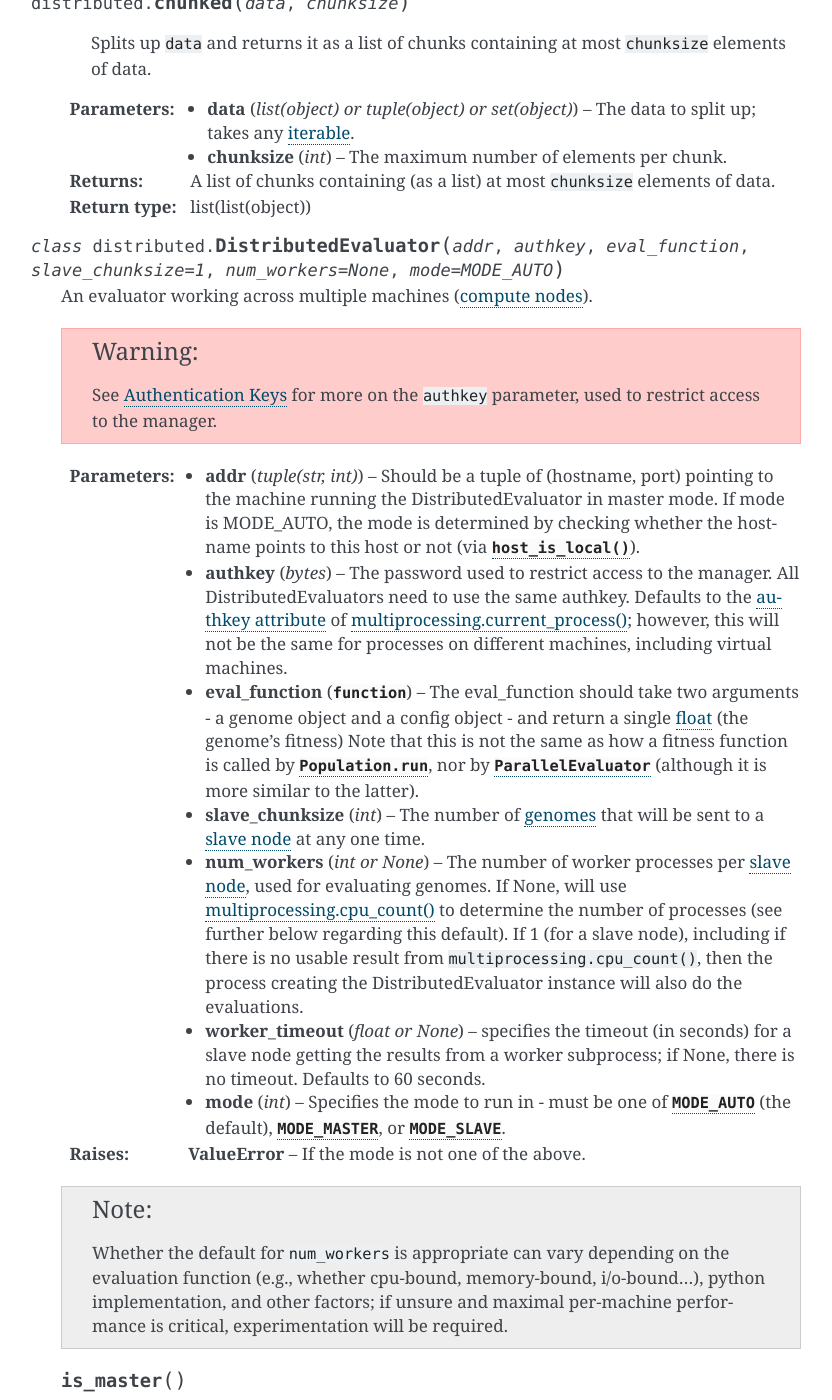
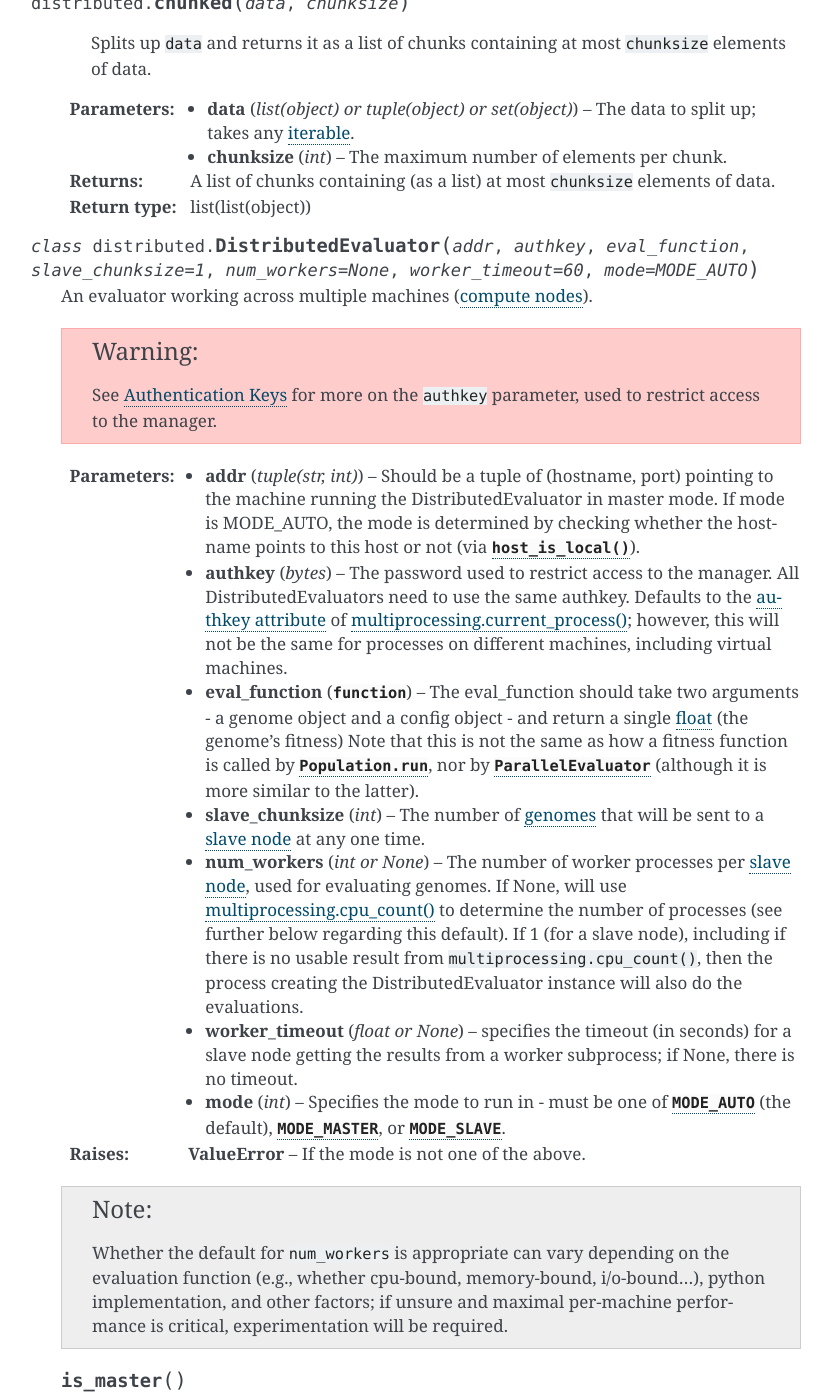
Before and after one commit to CodeReclaimers/neat-python, a Sphinx documentation site: the page built from docs/module_summaries.rst, in a window 1280 px wide and 1400 px high, scrolled down 13591 px. Shown: the whole window, without its empty margins (249-1081 px from the left). Built offline with Sphinx 7.4.7, drawn with Linux system fonts in a browser that asks for light colours.

Commit message:
Fix goof re worker_timeout

```diff
--- a/docs/module_summaries.rst
+++ b/docs/module_summaries.rst
@@ -615,7 +615,7 @@ distributed
   .. index:: fitness function
   .. index:: fitness
 
-  .. py:class:: DistributedEvaluator(addr, authkey, eval_function, slave_chunksize=1, num_workers=None, mode=MODE_AUTO)
+  .. py:class:: DistributedEvaluator(addr, authkey, eval_function, slave_chunksize=1, num_workers=None, worker_timeout=60, mode=MODE_AUTO)
 
     An evaluator working across multiple machines (:term:`compute nodes <compute node>`).
 
@@ -631,7 +631,7 @@ distributed
     :param int slave_chunksize: The number of :term:`genomes <genome>` that will be sent to a :term:`slave node` at any one time.
     :param num_workers: The number of worker processes per :term:`slave node`, used for evaluating genomes. If None, will use :pylib:`multiprocessing.cpu_count() <multiprocessing.html#multiprocessing.cpu_count>`  to determine the number of processes (see further below regarding this default). If 1 (for a slave node), including if there is no usable result from ``multiprocessing.cpu_count()``, then the process creating the DistributedEvaluator instance will also do the evaluations.
     :type num_workers: int or None
-    :param worker_timeout:  specifies the timeout (in seconds) for a slave node getting the results from a worker subprocess; if None, there is no timeout. Defaults to 60 seconds.
+    :param worker_timeout:  specifies the timeout (in seconds) for a slave node getting the results from a worker subprocess; if None, there is no timeout.
     :type worker_timeout: float or None
     :param int mode: Specifies the mode to run in - must be one of `MODE_AUTO` (the default), `MODE_MASTER`, or `MODE_SLAVE`.
     :raises ValueError: If the mode is not one of the above.
```
